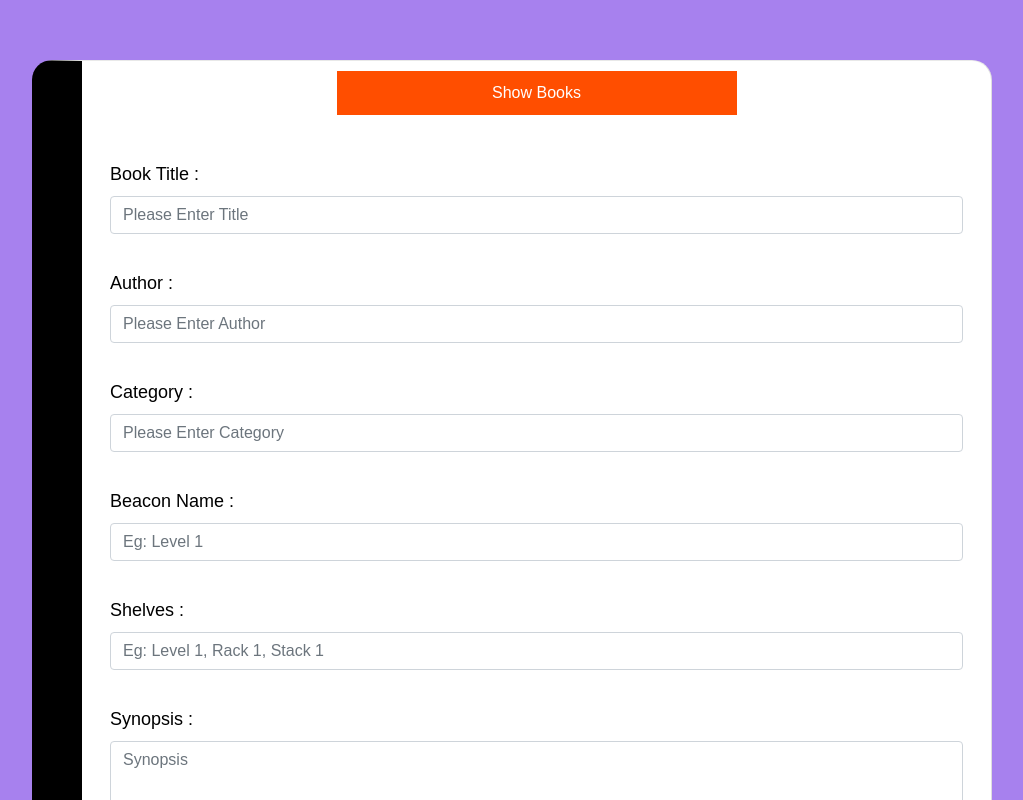
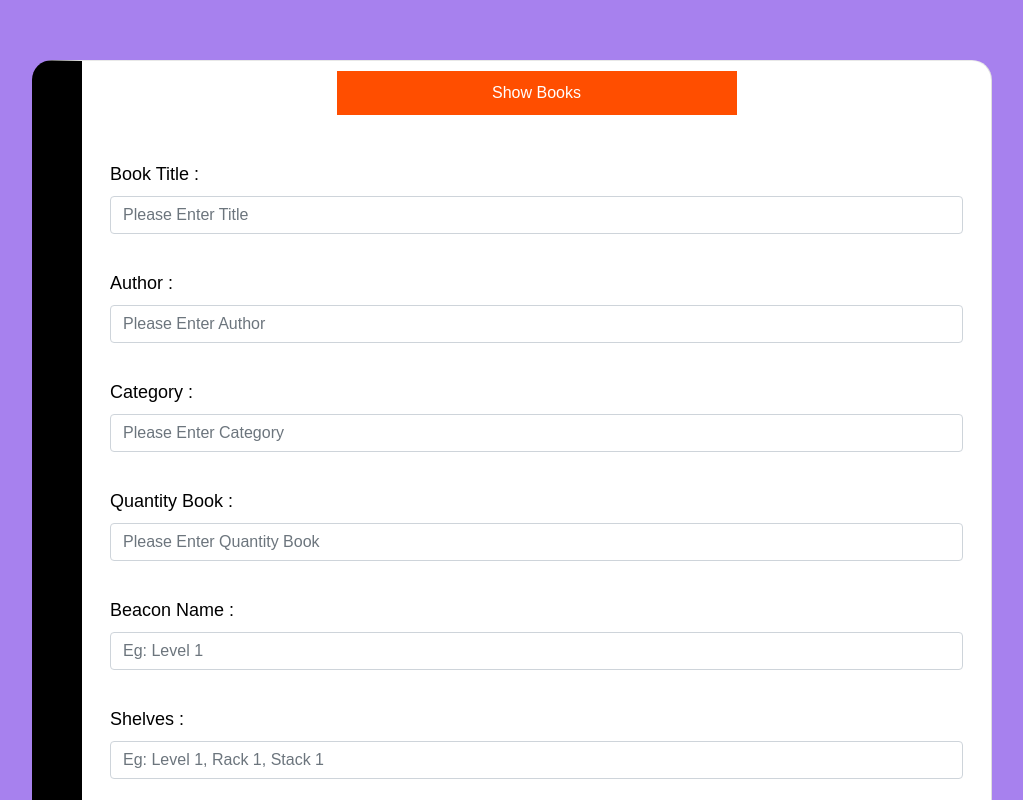
Before and after one commit to nurulalieyah98/websitesv1, a React (Create React App) app: page /create in a window 1280 px wide. Shown: the top 800 px of the page, without its empty margins (128-1151 px from the left). Built offline with nearby package versions, Linux system fonts and the light colour scheme.

Commit message:
add quantity

```diff
--- a/src/App.css
+++ b/src/App.css
@@ -41,7 +41,7 @@ body
     borderLeft: '50px solid black';
     borderRadius: '20px'; */
     border-radius: 20px;
-    width: 90%;
+    width: 93%;
     height: auto;
     display: 'block';
 
--- a/src/App.js
+++ b/src/App.js
@@ -33,7 +33,7 @@ class App extends React.Component{
     {
       const books = [];
       querySnapshot.forEach((doc) => {
-        const {title, author, category, url,shelves, synopsis,beaconName} = doc.data();
+        const {title, author, category, url,shelves, synopsis,beaconName,quantity} = doc.data();
         books.push({
           key: doc.id,
           doc,
@@ -44,6 +44,7 @@ class App extends React.Component{
           shelves,
           synopsis,
           beaconName,
+          quantity,
         });
       });
       this.setState({
@@ -137,6 +138,7 @@ class App extends React.Component{
                            <th>Title</th>
                            <th>Author</th>
                            <th>Category</th>
+                           <th>Quantity</th>
                            <th>Shelves</th>
                            <th>Beacon Name</th>
                            <th>Synopsis</th>
@@ -150,6 +152,7 @@ class App extends React.Component{
                              <td><Link to = {`/show/${book.key}`}>{book.title}</Link></td>
                              <td>{book.author}</td>
                              <td>{book.category}</td>
+                             <td>{book.quantity}</td>
                              <td>{book.shelves}</td>
                              <td>{book.beaconName}</td>
                              <td>{book.synopsis}</td>
--- a/src/Components/AddBook.js
+++ b/src/Components/AddBook.js
@@ -19,6 +19,7 @@ class AddBook extends React.Component{
             shelves: '',
             synopsis:'',
             beaconName:'',
+            quantity: '',
             url: '',
             image: [],
             check:0
@@ -33,6 +34,7 @@ class AddBook extends React.Component{
         state[e.target.author] = e.target.value;
         state[e.target.beaconName] = e.target.value;
         state[e.target.title] = e.target.value;
+        state[e.target.quantity] = e.target.value;
         this.setState(state);
     }
     handleChange = (e) =>
@@ -59,7 +61,7 @@ class AddBook extends React.Component{
         if(this.state.check === 1)
         {
             e.preventDefault();
-            const {title,author,synopsis,category,shelves,beaconName} = this.state;
+            const {title,author,synopsis,category,shelves,beaconName,quantity} = this.state;
             this.ref.add({
                 title,
                 author,
@@ -67,6 +69,7 @@ class AddBook extends React.Component{
                 category,
                 shelves,
                 beaconName,
+                quantity: parseInt(this.state.quantity),
                 url: this.state.url
             }).then((docRef)=> {
                 this.setState({
@@ -76,6 +79,7 @@ class AddBook extends React.Component{
                     category:'',
                     shelves:'',
                     beaconName:'',
+                    quantity: parseInt(this.state.quantity),
                     url:''
                 });
                 alert("Book is successfully added")
@@ -93,7 +97,7 @@ class AddBook extends React.Component{
     }
     render()
     {
-        const {title,author,synopsis,category,shelves,beaconName} = this.state;
+        const {title,author,synopsis,category,shelves,beaconName,quantity} = this.state;
         const cardStyles =
         {
             width: '60rem',
@@ -139,6 +143,11 @@ class AddBook extends React.Component{
                     </div>
                     <div>
                        <div className="form-group"></div>
+                        <label htmlFor="name">Quantity Book : </label>
+                        <input type="text" className="form-control" name="quantity" value={quantity} onChange={this.onChange} placeholder="Please Enter Quantity Book"></input>
+                    </div>
+                    <div>
+                       <div className="form-group"></div>
                         <label htmlFor="name">Beacon Name : </label>
                         <input type="text" className="form-control" name="beaconName" value={beaconName} onChange={this.onChange} placeholder="Eg: Level 1"></input>
                     </div>
--- a/src/Components/EditBook.js
+++ b/src/Components/EditBook.js
@@ -19,6 +19,7 @@ class EditBook extends React.Component{
             category:'',
             shelves:'',
             beaconName:'',
+            quantity:'',
             url:'',
             image: null
         }
@@ -38,6 +39,7 @@ class EditBook extends React.Component{
                     category: document.category,
                     shelves: document.shelves,
                     beaconName: document.beaconName,
+                    quantity:document.quantity,
                     url: document.url
                 });
             }
@@ -82,6 +84,7 @@ class EditBook extends React.Component{
         state[e.target.category] = e.target.value;
         state[e.target.author] = e.target.value;
         state[e.target.beaconName] = e.target.value;
+        state[e.target.quantity] = e.target.value;
         state[e.target.title] = e.target.value;
         this.setState({document : state});
     }
@@ -89,7 +92,7 @@ class EditBook extends React.Component{
     onSubmit = (e) =>
     {
         e.preventDefault();
-        const {title,author,synopsis,category,shelves,beaconName,url} = this.state;
+        const {title,author,synopsis,category,shelves,beaconName,quantity,url} = this.state;
         const updateRef = firebase.firestore().collection('books').doc(this.state.key);
         updateRef.set({
             title,
@@ -98,6 +101,7 @@ class EditBook extends React.Component{
             category,
             shelves,
             beaconName,
+            quantity: parseInt(this.state.quantity),
             url
         }).then((docRef)=> {
             this.setState({
@@ -108,6 +112,7 @@ class EditBook extends React.Component{
                 category:'',
                 shelves:'',
                 beaconName:'',
+                quantity: parseInt(this.state.quantity),
                 url:''
             });
             alert("Book is successfully edited")
@@ -183,6 +188,11 @@ class EditBook extends React.Component{
                                 </div>
                                 <div>
                                 <div className="form-group"></div>
+                                    <label htmlFor="name">Quantity Book : </label>
+                                    <input type="text" className="form-control" name="quantity" value={this.state.quantity} onChange={this.onChange} placeholder="Please Enter Quantity Book"></input>
+                                </div>
+                                <div>
+                                <div className="form-group"></div>
                                     <label htmlFor="name">Beacon Name : </label>
                                     <input type="text" className="form-control" name="beaconName" value={this.state.beaconName} onChange={this.onChange} placeholder="Eg: Level 1"></input>
                                 </div>
--- a/src/Components/ShowBook.js
+++ b/src/Components/ShowBook.js
@@ -100,6 +100,9 @@ class Show extends React.Component{
                                 <dt>Category:</dt>
                                 <dd>{this.state.book.category}</dd>
 
+                                <dt>Quantity:</dt>
+                                <dd>{this.state.book.quantity}</dd>
+
                                 <dt>Shelves:</dt>
                                 <dd>{this.state.book.shelves}</dd>
 
```
